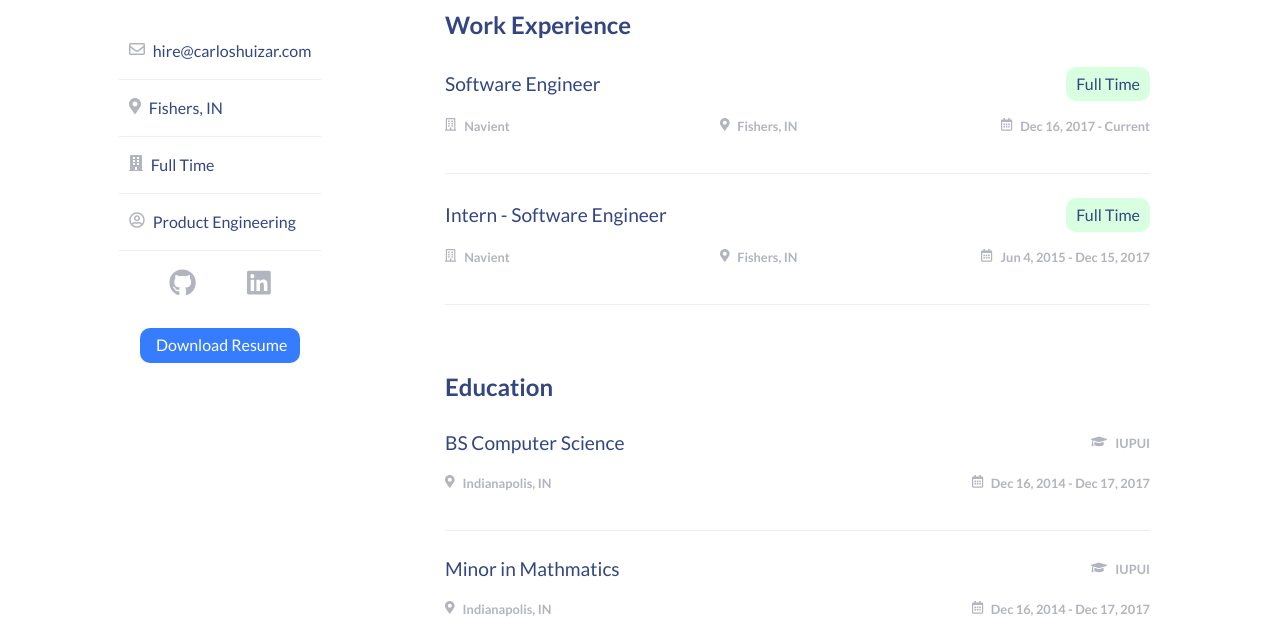
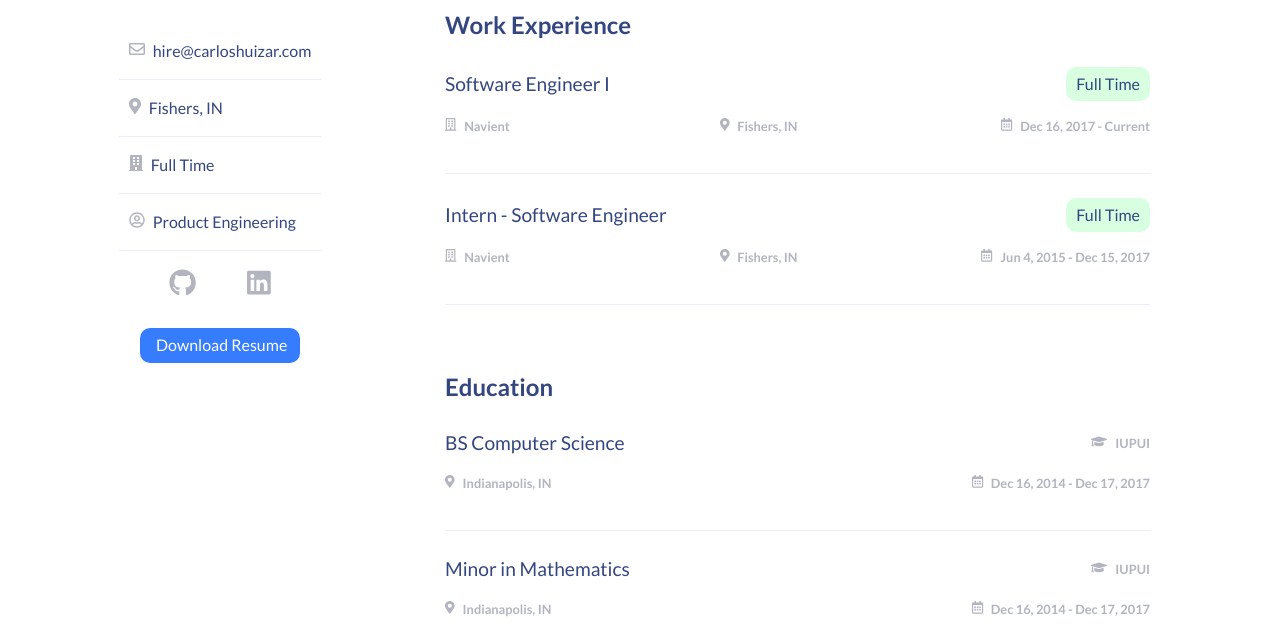
Before and after one commit to cahuizar/PersonalSite, a React (Create React App) app: page / in a window 1280 px wide. Shown: the part 325-952 px from the top of the page. Built offline with nearby package versions, Linux system fonts and the light colour scheme; the HTML template or start-up script is replaced by a standard one.

Commit message:
Update spelling

```diff
--- a/src/components/RightPanel/RightPanel.js
+++ b/src/components/RightPanel/RightPanel.js
@@ -19,7 +19,7 @@ const RightPanel = () => {
       </Section>
       <Section heading='Work Experience'>
         <Item
-          heading='Software Engineer'
+          heading='Software Engineer I'
           company='Navient'
           location='Fishers, IN'
           workingTime='Full Time'
@@ -41,7 +41,7 @@ const RightPanel = () => {
           date='Dec 16, 2014 - Dec 17, 2017'
         />
         <Item
-          heading='Minor in Mathmatics'
+          heading='Minor in Mathematics'
           location='Indianapolis, IN'
           education='IUPUI'
           date='Dec 16, 2014 - Dec 17, 2017'
```
